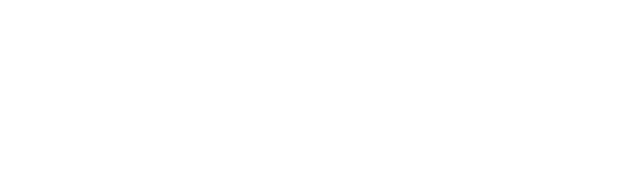
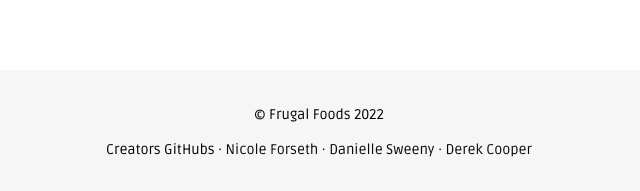
Before and after one commit to Frugal-Foods/frugal-foods-fe, a React (Create React App) app: page / in a window 1280 px wide. Shown: the part 859-1050 px from the top of the page, without its empty margins (319-959 px from the left). Before the commit the page ends 800 px from the top, so only its background shows below. Built offline with nearby package versions, Linux system fonts and the light colour scheme; no server answers.

Commit message:
Adds testing and code-coverage and footer styling

```diff
--- a/src/components/App/App.js
+++ b/src/components/App/App.js
@@ -30,7 +30,7 @@ const App = () => {
           element={<CartPage />}
         ></Route>
       </Routes>
-      {/* <Footer /> */}
+      <Footer />
     </div>
     </UserContext.Provider>
   );
--- a/src/components/Footer/Footer.css
+++ b/src/components/Footer/Footer.css
@@ -1,9 +1,22 @@
+
 .footer {
-  color: black;
-  position: fixed;
-  bottom: 0;
+  border-top: 1 px solid black;
+  padding: 20px;
   width: 100%;
-  height: 60px;
-  border-top: 1px solid gray;
-  font-size: small;
+  background-color: rgba(245, 243, 243, 0.753);
+   bottom: 0;
+   text-align: center;
+   margin-top: 60vh;
 }
+
+.footer > p {
+  padding: 2px;
+  font-size: 14px;
+}
+.footer a {
+  color: rgb(9, 9, 9);
+}
+
+.footer:hover a:hover {
+  color: rgb(50, 185, 50);
+ }
--- a/src/components/Footer/Footer.js
+++ b/src/components/Footer/Footer.js
@@ -1,12 +1,12 @@
 import React from 'react'
+import { Link } from 'react-router-dom';
 import "./Footer.css";
 
 export const Footer = () => {
   return (
     <div className='footer'>
-      <div>
-      <h4>Frugal Foods~2022</h4>
-      </div>
+      <p>© Frugal Foods 2022</p>
+      <p>Creators GitHubs · <a target="_blank" href='https://github.com/forsethnico' className='creators'>Nicole Forseth</a> · <a target="_blank" href='https://github.com/dsweeny1' className='creators'>Danielle Sweeny</a> · <a target="_blank" href='https://github.com/coopercodex' className='creators'>Derek Cooper</a></p>
     </div>
   )
 }
```
Also changed, not shown: .nyc_output/out.json, 1 other file (tests, documents, lock files or other folders).
